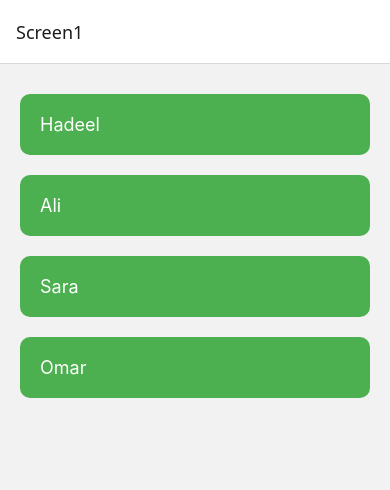
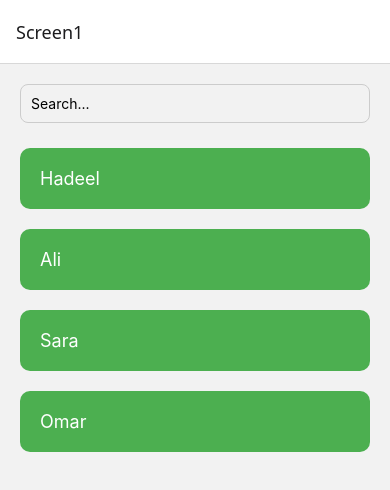
Before and after one commit to hadeelabbadi/JoVision-RN-tasks, a React Native app: screen /Screen1 in a window 390 px wide. Shown: the top 490 px of the page. Built offline with nearby package versions, Linux system fonts and the light colour scheme.

Commit message:
Task 36 - Search filter in list

```diff
--- a/Tasks/Screen1.js
+++ b/Tasks/Screen1.js
@@ -4,7 +4,9 @@ import {
   TouchableOpacity,
   FlatList,
   StyleSheet,
+  TextInput,
 } from 'react-native';
+import { useState } from 'react';
 
 export default function Screen1({ navigation }) {
   const users = [
@@ -14,11 +16,28 @@ export default function Screen1({ navigation }) {
     { id: '4', name: 'Omar' },
   ];
 
+  const [query, setQuery] = useState('');
+
+  // فلترة حسب البحث (case-insensitive)
+  const filtered = users.filter(u =>
+    u.name.toLowerCase().includes(query.toLowerCase())
+  );
+
   return (
     <View style={styles.container}>
+      <TextInput
+        style={styles.input}
+        placeholder="Search..."
+        value={query}
+        onChangeText={setQuery}
+      />
+
       <FlatList
-        data={users}
+        data={filtered}
         keyExtractor={(item) => item.id}
+        ListEmptyComponent={
+          <Text style={styles.empty}>No results</Text>
+        }
         renderItem={({ item }) => (
           <TouchableOpacity
             style={styles.card}
@@ -39,6 +58,13 @@ const styles = StyleSheet.create({
     flex: 1,
     padding: 20,
   },
+  input: {
+    borderWidth: 1,
+    borderColor: '#ccc',
+    borderRadius: 8,
+    padding: 10,
+    marginBottom: 15,
+  },
   card: {
     backgroundColor: '#4CAF50',
     padding: 20,
@@ -50,4 +76,9 @@ const styles = StyleSheet.create({
     color: 'white',
     fontSize: 18,
   },
+  empty: {
+    textAlign: 'center',
+    marginTop: 20,
+    color: '#888',
+  },
 });
```
Lines whose indentation alone changed are shown as unchanged.
